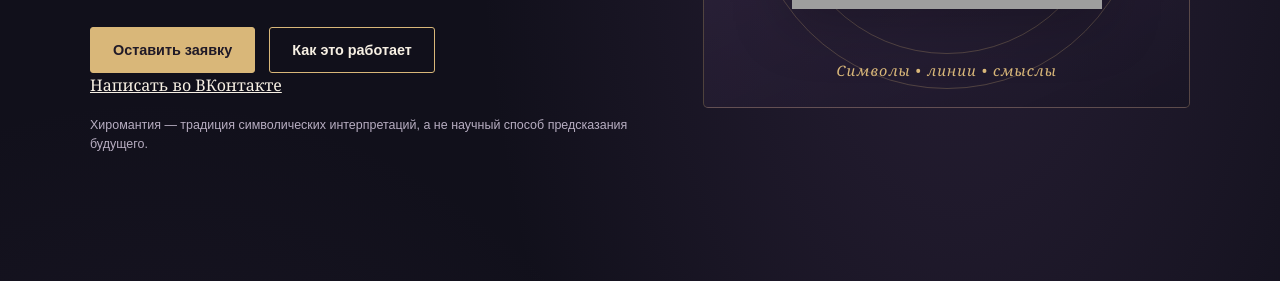
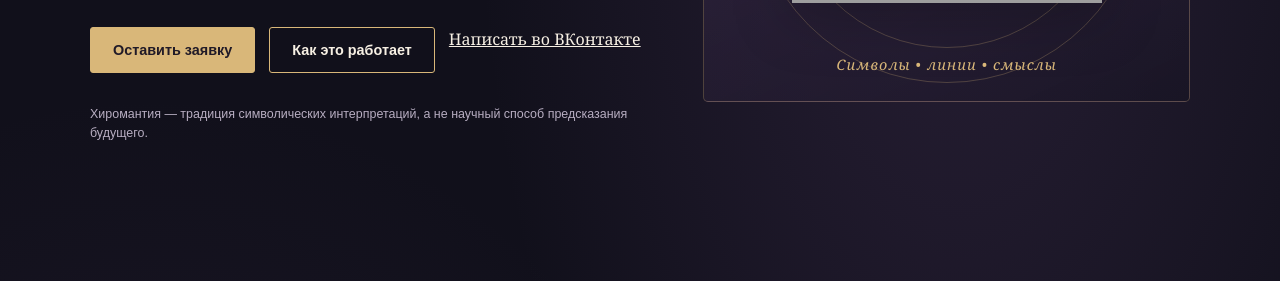
Before and after one commit to greksoldat-crypto/tainy-ladoni, a website: page index.html in a window 1280 px wide. Shown: the part 519-800 px from the top of the page. Drawn offline with Linux system fonts and the light colour scheme; grey boxes are pictures that could not be loaded.

Commit message:
Update index.html

```diff
--- a/index.html
+++ b/index.html
@@ -113,9 +113,9 @@
         <div class="actions">
           <a class="btn primary" href="#request">Оставить заявку</a>
           <a class="btn" href="#how">Как это работает</a>
-        </div>
+
         <a class="button secondary" href="https://vk.ru/ezoblock" target="_blank" rel="noopener noreferrer">Написать во ВКонтакте</a>
-        <p class="small" style="margin-top:18px">Хиромантия — традиция символических интерпретаций, а не научный способ предсказания будущего.</p>
+        <p class="small" style="margin-top:18px">Хиромантия — традиция символических интерпретаций, а не научный способ предсказания будущего.</p> </div>
       </div>
       <div class="visual" aria-label="Декоративная иллюстрация ладони">
          <img
```
